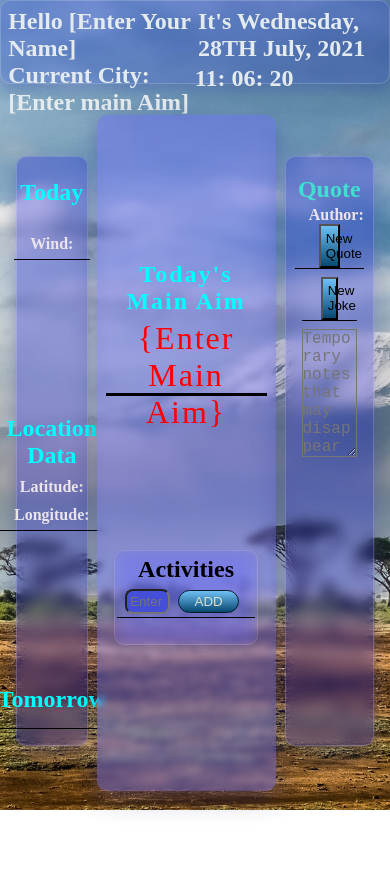
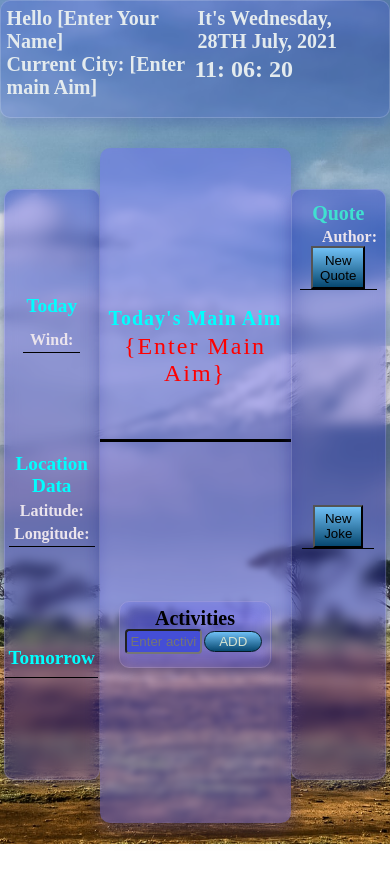
Before and after one commit to richardkanai123/Main_Landing-Page, a plain HTML site: page index.html in a window 390 px wide. Before the commit the page ends 844 px from the top, so only its background shows below. Drawn offline with nearby package versions, Linux system fonts and the light colour scheme; no server answers.

Commit message:
added responsiveness for tablet. Not compartible with small displays ie phones

```diff
--- a/style.css
+++ b/style.css
@@ -1,4 +1,4 @@
-*{
+    *{
     box-sizing: border-box;
     padding: 0;
     margin: 0;
@@ -103,7 +103,6 @@ h3 .temp{
     backdrop-filter: blur( 3.0px );
     -webkit-backdrop-filter: blur( 3.0px );
     border-radius: 10px;
-    /* border: 1px solid rgba( 255, 255, 255, 0.18 ); */
     height: 80vh;
     margin-top: 0.25rem;
     width: 50%;
@@ -310,3 +309,188 @@ textarea{
     width: 4rem;
     font-weight: bold;
 }
+
+
+/* ////////////////////////////////////////////////////////////////////////////////////////////////////////////////// */
+/* resposive */
+/* tablet */
+@media only screen and (max-width: 768px) {
+    body {
+        height: fit-content;
+    }
+
+    .greetings{
+        display: flex;
+        justify-content: space-around;
+        padding: 0.15rem;
+        margin-bottom: 0.5rem;
+        height: 14vh;
+    }
+
+    h1{
+        font-size:1.25rem;
+        padding: 0.2rem;
+    }
+
+
+
+    .content{
+        display: flex;
+        width: 100%;
+        padding: 0 0.25rem;
+        justify-content: space-around;
+        align-items: center;
+        height: 85vh;
+        align-self: center;
+    }
+
+
+
+    .weather{
+        color: rgb(235, 228, 236);
+        background: rgba(14, 14, 222, 0.288);
+        box-shadow: 0 5px 10px 0 rgba( 31, 38, 135, 0.37 );
+        backdrop-filter: blur( 6.5px );
+        -webkit-backdrop-filter: blur( 6.5px );
+        border-radius: 10px;
+        border: 1px solid rgba( 255, 255, 255, 0.18 );
+        padding: 0.25rem;
+        width: 25%;
+        height: 70vh;
+        display: flex;
+        justify-content: space-evenly;
+    }
+
+    .weather h2, h3{
+        font-size: 1.2rem;
+        color: cyan;
+        font-weight: bold;
+        margin: 0.1rem;
+        padding: 0.1rem;
+    }
+
+
+    .weather h3{
+        font-size: 1.0rem;
+        color: unset;
+    }
+
+    h3 .temp{
+        font-size: 2rem;
+        color: red;
+    }
+
+    .work{
+        background: rgba( 105, 105, 245, 0.45 );
+        box-shadow: 0 8px 18px 0 rgba( 31, 38, 135, 0.37 );
+        height: 80vh;
+        margin-top: 0.1rem;
+        width: 50%;
+        text-align: center;
+        align-items: center;
+        display: flex;
+        flex-direction: column;
+        justify-content: space-evenly;
+    }
+
+    .work .main{
+        width: 100%;
+        border-bottom: solid ;
+        height: 20%;
+        text-align: center;
+        align-items: center;
+        display: flex;
+        flex-direction: column;
+        margin: 0.25rem;
+    }
+
+    .main label{
+        font-size: 1.25rem;
+        letter-spacing: 1px;
+        font-weight: 700;
+        color:cyan;
+    }
+
+    .main span{
+        font-size: 1.5rem;
+        letter-spacing: 2px;
+        padding: 0.15rem;
+    }
+
+    .ToDoApp{
+       z-index: 3;
+    }
+
+    .ToDoApp form{
+        width: 100%;
+        height: 1rem;
+        display: flex;
+        align-self: center;
+        align-items: center;
+        justify-content: space-evenly;
+        padding: 0.25rem;
+        border-bottom: none;
+    }
+
+    form input{
+        padding: 0.2rem;
+        width: 60%;
+        margin-left: 0;
+        border-radius: 0.25rem;
+    }
+
+    form button{
+        width: 4rem;
+        border-radius: 15px;
+        padding: 0.1rem 0.1rem;
+        margin: 0.15rem
+    }
+
+    .List{
+        margin: 0.25rem;
+        height: fit-content;
+        padding: 0.25rem;
+        font-size: 1.0rem;
+    }
+
+
+    .ListItem button {
+        border: none;
+        outline: none;
+        width: 3rem;
+        height: 1.5rem;
+        color: #060c64;
+        background-color: #3cb0fd23;
+        margin-top: 0.25rem;
+    }
+
+    button i{
+        font-size: 1.0rem;
+    }
+
+    .Randoms{
+        width: 25%;
+        height: 70vh;
+        color: rgb(235, 228, 236);
+        background: rgba(14, 14, 222, 0.288);
+        box-shadow: 0 8px 15px 0 rgba( 31, 38, 135, 0.37 );
+        backdrop-filter: blur( 6.5px );
+        -webkit-backdrop-filter: blur( 6.5px );
+        border-radius: 10px;
+        border: 1px solid rgba( 255, 255, 255, 0.18 );
+        padding: 0.5rem;
+        justify-content: space-between;
+    }
+
+    .Randoms button{
+        width: 70%;
+        padding: 0.3rem;
+    }
+
+    .textarea{
+
+        height: 0;
+        width: 0;
+        visibility: hidden;
+    }
+}
```
